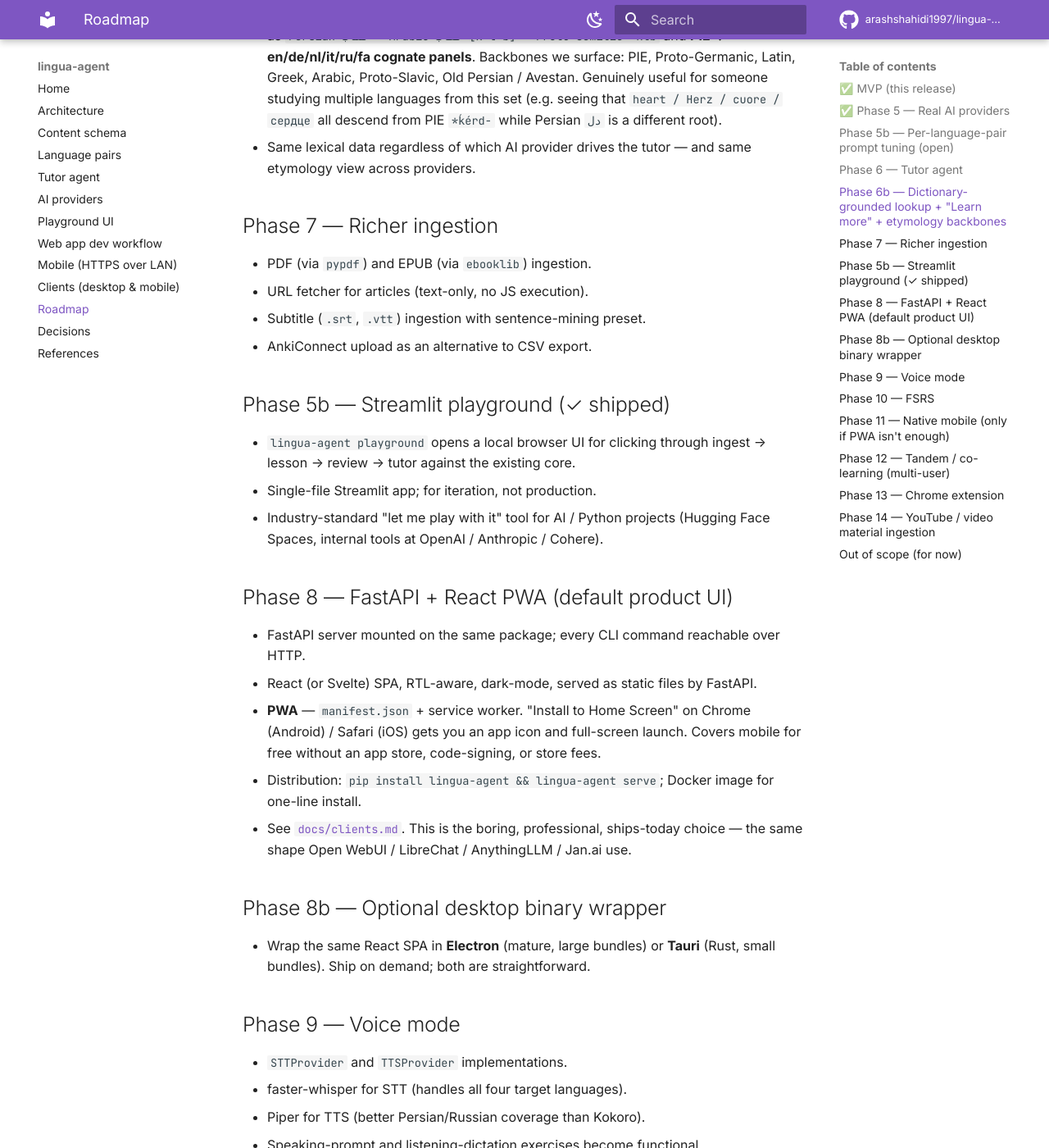
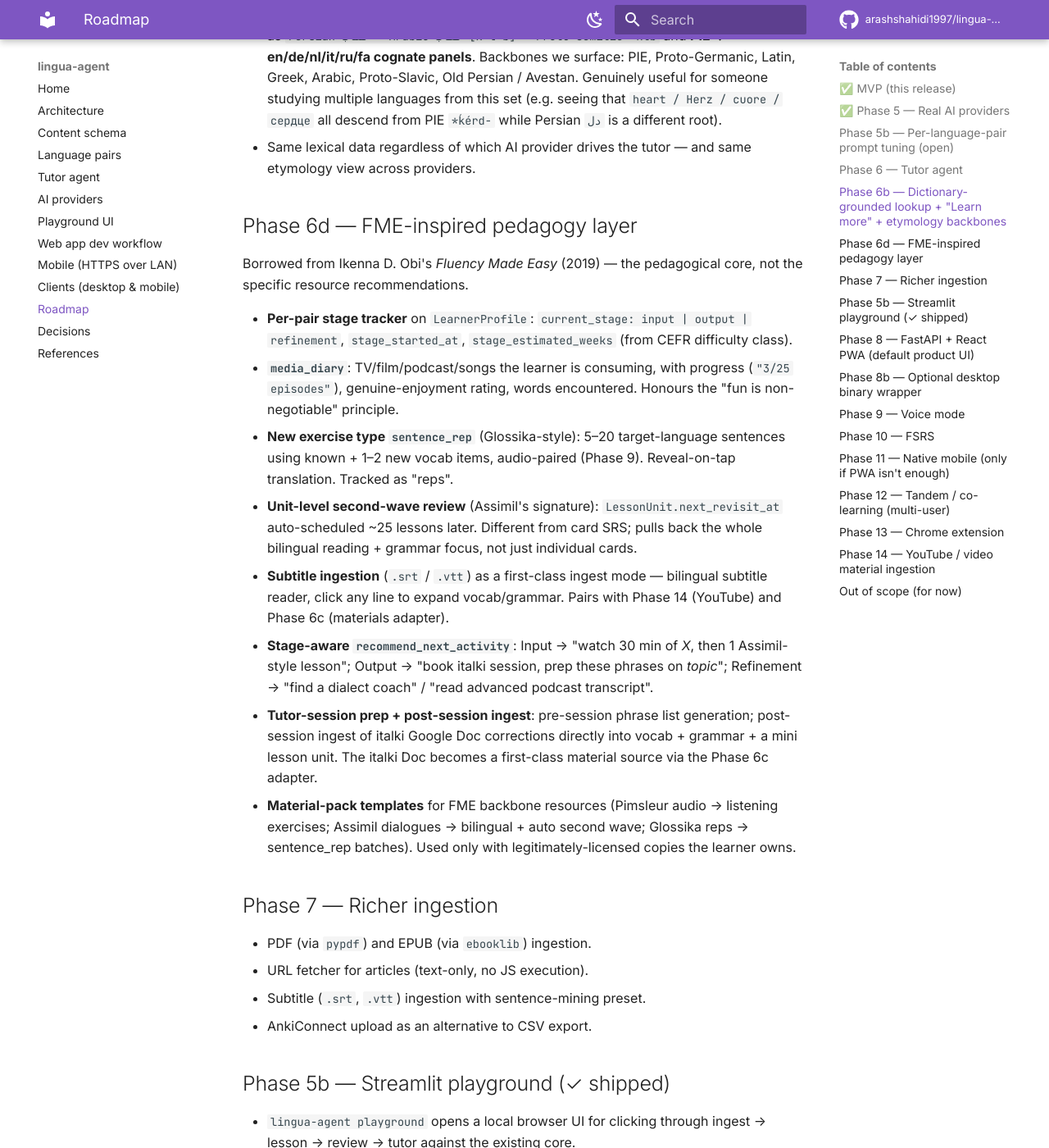
Before and after one commit to arashshahidi1997/lingua-agent, an MkDocs documentation site: the page built from docs/roadmap.md, in a window 1280 px wide and 1400 px high, scrolled down 1867 px. Shown: the whole window at 82% size. Built offline with MkDocs 1.6.1 and Material for MkDocs 9.7.7, drawn with Linux system fonts in a browser that asks for light colours; comment, search, counter and statistics services are not loaded.

Commit message:
Roadmap Phase 6d: FME-inspired pedagogy layer
Read Ikenna D. Obi's "Fluency Made Easy" (2019) for design inspiration
and added a new roadmap phase capturing the four pedagogical principles
worth borrowing into lingua-agent's learning model:

1. Three-stage progression (Input → Output → Refinement) tracked
   per-pair on LearnerProfile, with stage-aware activity
   recommendations (gates what `recommend_next_activity` suggests).
2. "Sentences > vocab lists" — new `sentence_rep` exercise type
   (Glossika pattern) of 5-20 target-language sentences using known
   + 1-2 new vocab items, with reveal-on-tap translation.
3. Unit-level second-wave review (Assimil's signature) — every lesson
   auto-schedules a wholesale revisit ~25 lessons later. Different from
   card SRS; pulls back the whole bilingual reading + grammar focus.
4. Media-anchored learning + a media_diary on LearnerProfile so the
   "fun is non-negotiable" check has a place to live.

Plus subtitle (.srt/.vtt) ingestion as a first-class mode (pairs with
Phase 14 YouTube + Phase 6c materials adapter), and tutor-session
prep / post-session correction ingest workflow (italki shared Google
Doc becomes a first-class material source).

Material-pack templates for FME backbone resources (Pimsleur / Assimil
/ Glossika) explicitly scoped to legitimately-licensed copies the
learner owns; consistent with the materials_storage_policy memory.

No code change yet — pure roadmap addition pending implementation.

```diff
--- a/docs/roadmap.md
+++ b/docs/roadmap.md
@@ -36,6 +36,18 @@
 - New `LearnMore` field on `VocabularyItem`: etymology, cognates, collocations, optional cultural notes. Marked with provenance.
 - **Etymology backbones**: parse Wiktionary's etymology chains so we can render them as `Persian کتاب ← Arabic كتاب [k-t-b] ← Proto-Semitic *ktb` and **PIE → en/de/nl/it/ru/fa cognate panels**. Backbones we surface: PIE, Proto-Germanic, Latin, Greek, Arabic, Proto-Slavic, Old Persian / Avestan. Genuinely useful for someone studying multiple languages from this set (e.g. seeing that `heart / Herz / cuore / сердце` all descend from PIE `*ḱérd-` while Persian `دل` is a different root).
 - Same lexical data regardless of which AI provider drives the tutor — and same etymology view across providers.
+
+## Phase 6d — FME-inspired pedagogy layer
+Borrowed from Ikenna D. Obi's *Fluency Made Easy* (2019) — the pedagogical core, not the specific resource recommendations.
+
+- **Per-pair stage tracker** on `LearnerProfile`: `current_stage: input | output | refinement`, `stage_started_at`, `stage_estimated_weeks` (from CEFR difficulty class).
+- **`media_diary`**: TV/film/podcast/songs the learner is consuming, with progress (`"3/25 episodes"`), genuine-enjoyment rating, words encountered. Honours the "fun is non-negotiable" principle.
+- **New exercise type `sentence_rep`** (Glossika-style): 5–20 target-language sentences using known + 1–2 new vocab items, audio-paired (Phase 9). Reveal-on-tap translation. Tracked as "reps".
+- **Unit-level second-wave review** (Assimil's signature): `LessonUnit.next_revisit_at` auto-scheduled ~25 lessons later. Different from card SRS; pulls back the whole bilingual reading + grammar focus, not just individual cards.
+- **Subtitle ingestion** (`.srt` / `.vtt`) as a first-class ingest mode — bilingual subtitle reader, click any line to expand vocab/grammar. Pairs with Phase 14 (YouTube) and Phase 6c (materials adapter).
+- **Stage-aware `recommend_next_activity`**: Input → "watch 30 min of *X*, then 1 Assimil-style lesson"; Output → "book italki session, prep these phrases on *topic*"; Refinement → "find a dialect coach" / "read advanced podcast transcript".
+- **Tutor-session prep + post-session ingest**: pre-session phrase list generation; post-session ingest of italki Google Doc corrections directly into vocab + grammar + a mini lesson unit. The italki Doc becomes a first-class material source via the Phase 6c adapter.
+- **Material-pack templates** for FME backbone resources (Pimsleur audio → listening exercises; Assimil dialogues → bilingual + auto second wave; Glossika reps → sentence_rep batches). Used only with legitimately-licensed copies the learner owns.
 
 ## Phase 7 — Richer ingestion
 - PDF (via `pypdf`) and EPUB (via `ebooklib`) ingestion.
```
